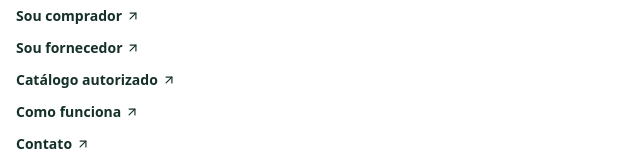
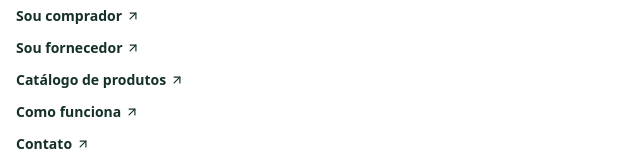
Before and after one commit to grupoprovisio/distribuidora, a Next.js app: page /termos in a window 1280 px wide. Shown: the part 1003-1163 px from the top of the page, without its empty margins (0-640 px from the left). Built offline with nearby package versions, Linux system fonts and the light colour scheme; no server answers.

Commit message:
feat(catalogo): components/site-footer.tsx

```diff
--- a/components/site-footer.tsx
+++ b/components/site-footer.tsx
@@ -5,7 +5,7 @@ import { WRAP } from "@/lib/ui";
 const LINKS = [
   { href: "/compradores", label: "Sou comprador" },
   { href: "/fornecedores", label: "Sou fornecedor" },
-  { href: "/produtos", label: "Catálogo autorizado" },
+  { href: "/produtos", label: "Catálogo de produtos" },
   { href: "/como-funciona", label: "Como funciona" },
   { href: "/contato", label: "Contato" },
 ];
```
